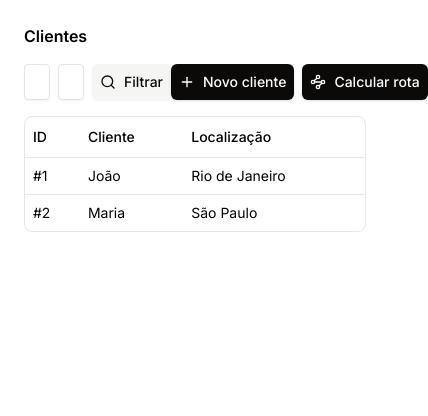
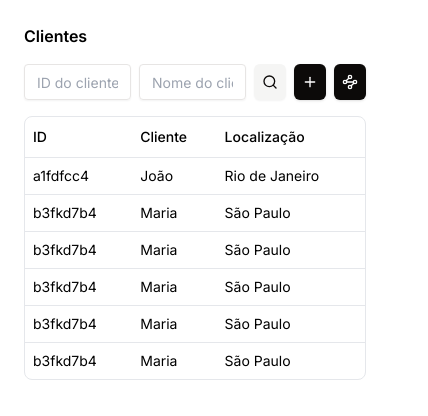
Before and after one commit to kauepalota/facilita-juridico-frontend-refactor, a Next.js app: page / in a window 390 px wide. Shown: the top 416 px of the page, 428 px wide, since content can reach past the window. Built offline with nearby package versions, Linux system fonts and the light colour scheme.

Commit message:
feat: add responsivity to table and main page

```diff
--- a/src/app/components/ClientTable/index.tsx
+++ b/src/app/components/ClientTable/index.tsx
@@ -15,12 +15,32 @@ export default function ClientTable() {
 
       <tbody className="[&_tr:last-child]:border-0">
         <tr className="border-b">
-          <td className="p-2 align-middle">#1</td>
+          <td className="p-2 align-middle">a1fdfcc4</td>
           <td className="p-2 align-middle">João</td>
           <td className="p-2 align-middle">Rio de Janeiro</td>
         </tr>
         <tr className="border-b">
-          <td className="p-2 align-middle">#2</td>
+          <td className="p-2 align-middle">b3fkd7b4</td>
+          <td className="p-2 align-middle">Maria</td>
+          <td className="p-2 align-middle">São Paulo</td>
+        </tr>
+        <tr className="border-b">
+          <td className="p-2 align-middle">b3fkd7b4</td>
+          <td className="p-2 align-middle">Maria</td>
+          <td className="p-2 align-middle">São Paulo</td>
+        </tr>
+        <tr className="border-b">
+          <td className="p-2 align-middle">b3fkd7b4</td>
+          <td className="p-2 align-middle">Maria</td>
+          <td className="p-2 align-middle">São Paulo</td>
+        </tr>
+        <tr className="border-b">
+          <td className="p-2 align-middle">b3fkd7b4</td>
+          <td className="p-2 align-middle">Maria</td>
+          <td className="p-2 align-middle">São Paulo</td>
+        </tr>
+        <tr className="border-b">
+          <td className="p-2 align-middle">b3fkd7b4</td>
           <td className="p-2 align-middle">Maria</td>
           <td className="p-2 align-middle">São Paulo</td>
         </tr>
--- a/src/app/layout.tsx
+++ b/src/app/layout.tsx
@@ -5,7 +5,7 @@ import './globals.css'
 const inter = Inter({ subsets: ['latin'] })
 
 export const metadata: Metadata = {
-  title: 'Create Next App',
+  title: 'Facilita Juridico',
   description: 'Generated by create next app',
 }
 
--- a/src/app/page.tsx
+++ b/src/app/page.tsx
@@ -18,28 +18,28 @@ export default function Home() {
             placeholder="Nome do cliente"
           />
           <button
-            className="flex text-stone-950 shadow-sm h-9 px-2 py-2 items-center whitespace-nowrap
-          rounded-md text-sm font-medium bg-stone-100 hover:bg-stone-100/80"
+            className="flex gap-2 text-stone-950 shadow-sm h-9 px-2 py-2 items-center whitespace-nowrap
+          rounded-md text-sm font-medium bg-stone-100 hover:bg-stone-50"
           >
-            <SearchIcon size={16} className="mr-2" />
-            Filtrar
+            <SearchIcon size={16} />
+            <span className="max-md:hidden">Filtrar resultados</span>
           </button>
         </form>
 
-        <div className="flex items-center gap-2">
+        <div className="ml-2 flex items-center gap-2">
           <button
-            className="flex text-white bg-stone-950 shadow h-9 px-2 py-2 items-center whitespace-nowrap
-        rounded-md text-sm font-medium hover:bg-stone-950/90"
+            className="flex gap-2 text-white bg-stone-950 shadow h-9 px-2 py-2 items-center whitespace-nowrap
+        rounded-md text-sm font-medium hover:bg-stone-900"
           >
-            <Plus size={16} className="mr-2" />
-            Novo cliente
+            <Plus size={16} />
+            <span className="max-md:hidden">Novo cliente</span>
           </button>
           <button
-            className="flex text-white bg-stone-950 shadow h-9 px-2 py-2 items-center whitespace-nowrap
-        rounded-md text-sm font-medium hover:bg-stone-950/90"
+            className="flex gap-2 text-white bg-stone-950 shadow h-9 px-2 py-2 items-center whitespace-nowrap
+        rounded-md text-sm font-medium hover:bg-stone-900"
           >
-            <Waypoints size={16} className="mr-2" />
-            Calcular rota
+            <Waypoints size={16} />
+            <span className="max-md:hidden">Calcular rota</span>
           </button>
         </div>
       </div>
```
